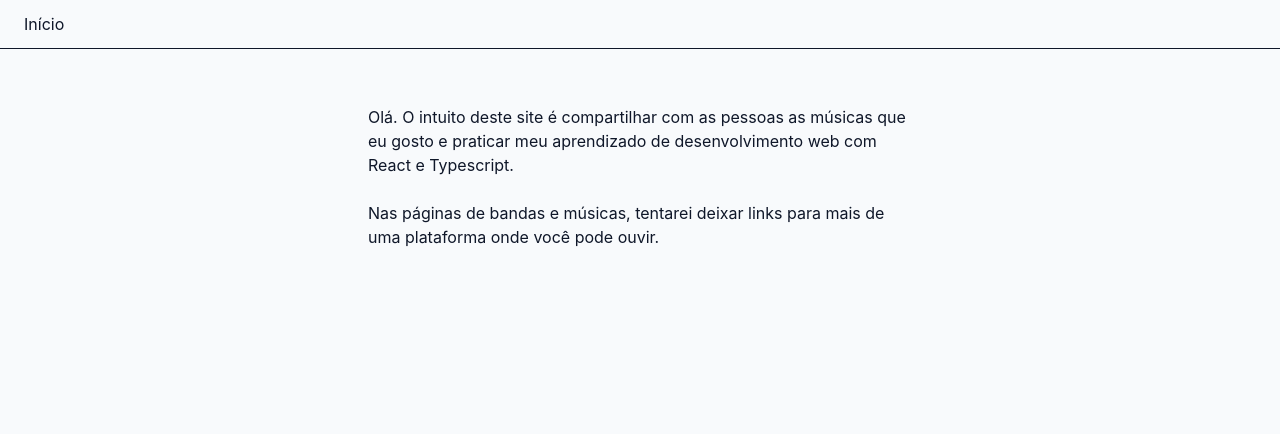
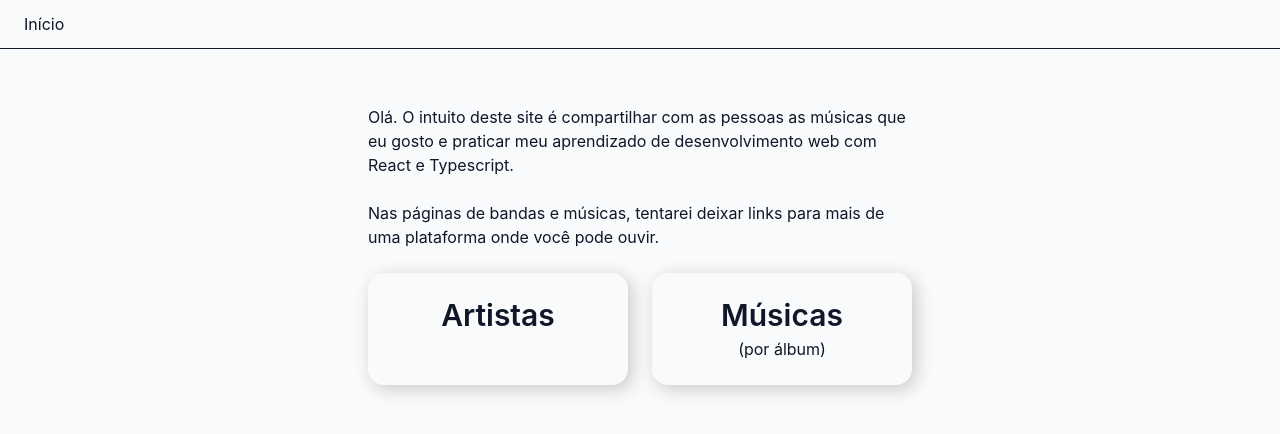
Before and after one commit to SerenadeOfDreams/sharing-songs, a React (Vite) app: page / in a window 1280 px wide. Shown: the top 434 px of the page. Built offline with nearby package versions, Linux system fonts and the light colour scheme.

Commit message:
feat: creating the navigation to the pages for bands and songs by album.

```diff
--- a/src/Home.tsx
+++ b/src/Home.tsx
@@ -1,6 +1,10 @@
+import { useNavigate } from "react-router-dom";
+import { Card } from "./components/Card";
+
 export function Home() {
+  const navigate = useNavigate();
   return (
-    <main className="mx-auto max-w-xl px-4 py-10 sm:py-14">
+    <main className="flex flex-col gap-6 mx-auto max-w-xl px-4 py-10 sm:py-14">
       <p>
         Olá. O intuito deste site é compartilhar com as pessoas as músicas que
         eu gosto e praticar meu aprendizado de desenvolvimento web com React e
@@ -8,6 +12,15 @@ export function Home() {
         <br /> Nas páginas de bandas e músicas, tentarei deixar links para mais
         de uma plataforma onde você pode ouvir.
       </p>
+
+      <div className="flex gap-6">
+        <Card onClick={() => void navigate("/bands/Bands")} title="Artistas" />
+        <Card
+          onClick={() => void navigate("/albums/SongsByAlbum")}
+          title="Músicas"
+          caption="(por álbum)"
+        />
+      </div>
     </main>
   );
 }
```
Also changed, not shown: src/router.tsx (+10 -0 lines).
